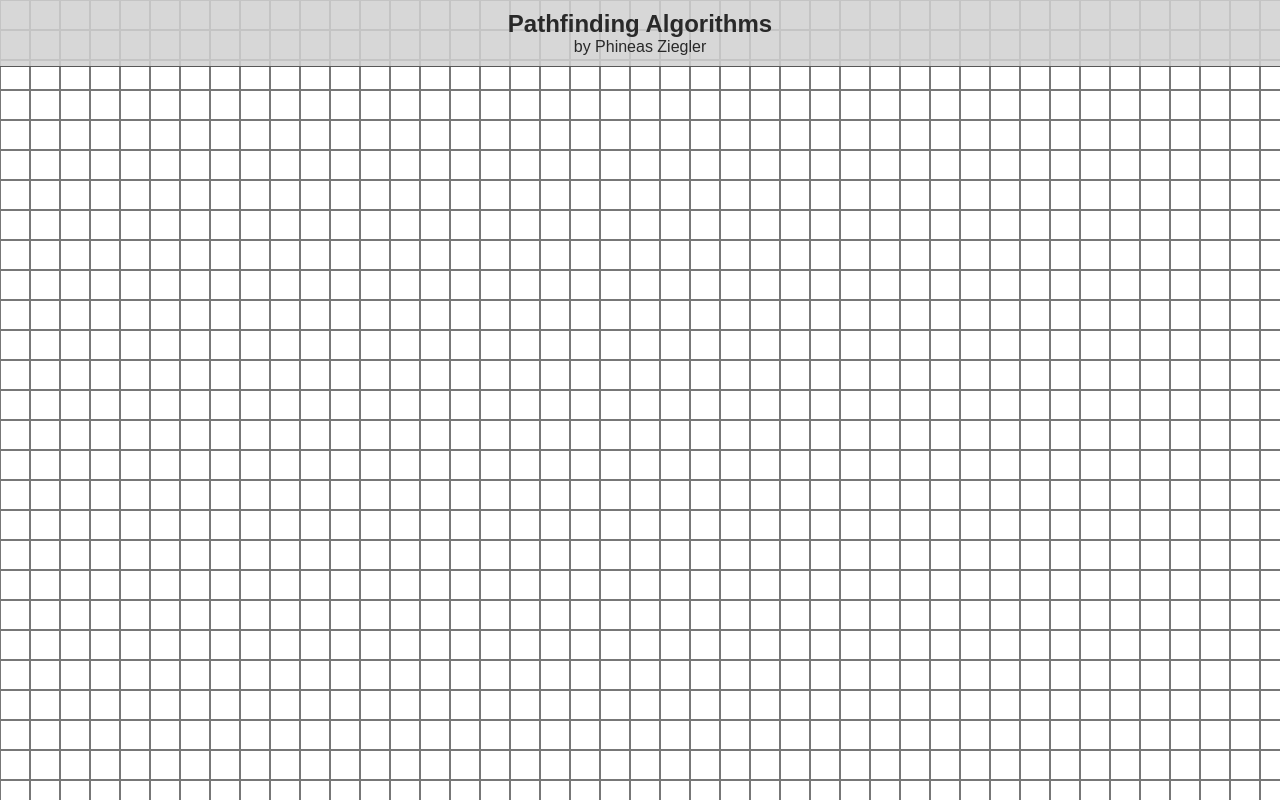
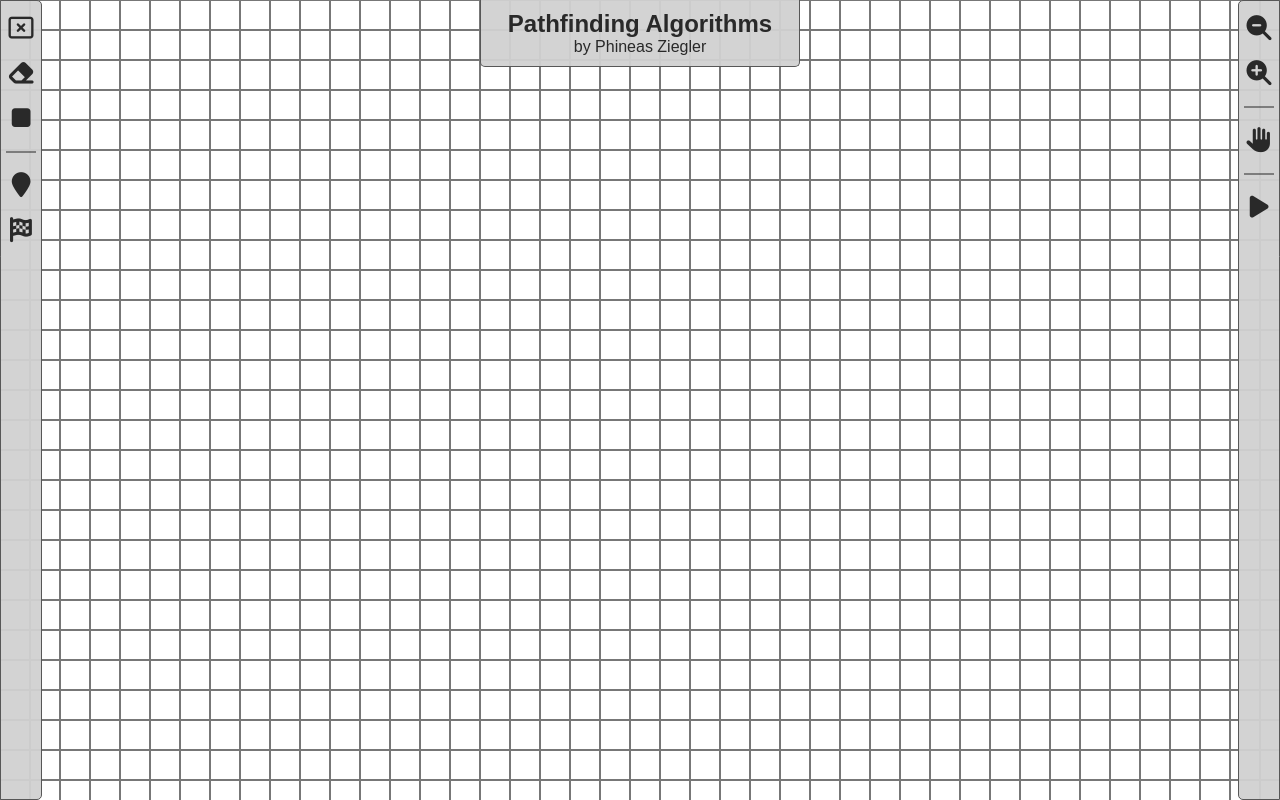
Before and after one commit to phinziegler/Pathfinding-Algorithms, a plain HTML site: page index.html in a window 1280 px wide. Drawn offline with Linux system fonts and the light colour scheme.

Commit message:
tool ui and beginning scripts

```diff
--- a/index.html
+++ b/index.html
@@ -1,5 +1,6 @@
 <!DOCTYPE html>
 <html lang="en">
+
 <head>
     <meta charset="UTF-8">
     <meta http-equiv="X-UA-Compatible" content="IE=edge">
@@ -7,17 +8,33 @@
 
     <link rel="stylesheet" href="style.css">
     <script defer type="module" src="src/script.js"></script>
+    <script src="https://kit.fontawesome.com/73970ed689.js" crossorigin="anonymous"></script>
 
     <title>Pathfinding Algorithms</title>
 </head>
+
 <body>
     <canvas id="canvas"></canvas>
     <section id="intro">
         <h1>Pathfinding Algorithms</h1>
         <p>by Phineas Ziegler</p>
     </section>
+    <div class="toolbar left">
+        <i id="clear"class="far fa-window-close" title="Clear all"></i>
+        <i id="erase"class="fas fa-eraser" title="Erase tile"></i>
+        <i id="wall"class="fas fa-stop" title="Add walls"></i>
+        <hr>
+        <i id="start"class="fas fa-map-marker" title="Place start"></i>
+        <i id="goal"class="fas fa-flag-checkered" title="Place goal"></i>
+    </div>
+    <div class="toolbar right">
+        <i id="zoom-out"class="fas fa-search-minus" title="Zoom out"></i>
+        <i id="zoom-in"class="fas fa-search-plus" title="Zoom in"></i>
+        <hr>
+        <i id="drag"class="fas fa-hand-paper" title="Drag viewport"></i>
+        <hr>
+        <i id="start"class="fas fa-play" title="Begin search"></i>
+    </div>
 
 </body>
-
-
 </html>
--- a/src/script.js
+++ b/src/script.js
@@ -2,9 +2,14 @@
 import { Coordinate } from "./coordinate.js";
 import { Tile } from "./tile.js";
 import { Render } from "./render.js";
+import { ToolHandler } from "./toolHandler.js";
+
+export { setTool };
 
 //------------------------------------------------------------------------------------------------
 let canvas = document.getElementById("canvas");
+new ToolHandler();
+let activeTool = null;
 let tileArray = [];
 let offset = new Coordinate(0, 0);
 let render = new Render(canvas);
@@ -46,6 +51,12 @@ function mouseLocation(e) {
     let x = Math.floor((e.clientX - rect.left) * scaleX) + 1;
     let y = Math.floor((e.clientY - rect.top) * scaleY) + 1;
     return new Coordinate(x, y);
+}
+
+// SET TOOL
+function setTool(id) {
+    activeTool = id;
+    console.log(id + " active tool");
 }
 
 // SET OFFSET-------------------------------------------------------------------------------------
--- /dev/null
+++ b/src/toolHandler.js
@@ -0,0 +1,31 @@
+/*
+    1. clear: clear all tiles
+    2. erase: erase a single tile
+    3. wall: add a wall
+    4. start: place a start location
+    5. goal: place a goal location
+    6. zoom-out: zoom out
+    7. zoom-in: zoom in
+    8. drag: drag viewport
+    9. start: begin search + animation
+*/
+export { ToolHandler };
+import { setTool } from "./script.js";
+class ToolHandler {
+    constructor() {
+        this.accentColor = getComputedStyle(document.documentElement).getPropertyValue('--accent');
+        this.primaryColor = getComputedStyle(document.documentElement).getPropertyValue('--color1');
+        this.activeTool = null;
+        this.tools = Array.from(document.querySelectorAll("i"));
+        this.tools.forEach(i => {
+            i.addEventListener("click", () => {
+                console.log(i.id);
+                this.toolClick(i.id);
+            })
+        });
+    }
+
+    toolClick(id) {
+        setTool(id);
+    }
+}
--- a/style.css
+++ b/style.css
@@ -1,18 +1,29 @@
+:root {
+    --color1: #292929;
+    --color2: #d1d1d1f2;
+    --color3: #575757;
+    --accent: #d17000;
+}
+
 * {
     box-sizing: border-box;
     margin: 0;
     padding: 0;
     font-family:Arial, Helvetica, sans-serif;
-    color:rgb(41, 41, 41);
+    color:var(--color1);
 }
 
 #intro {
     position: absolute;
-    width: 100%;
+    width: 320px;
+    left: 50%;
+    transform: translateX(-50%);
     text-align: center;
     padding: 10px;
-    background-color: rgba(209, 209, 209, 0.863);
-    border-bottom: 1px solid rgb(87, 87, 87);
+    background-color: var(--color2);
+    border-radius: 0 0 5px 5px;
+    border: 1px solid var(--color3);
+    border-top: none;
     user-select: none;
     pointer-events: none;
 }
@@ -23,3 +34,40 @@
     position: absolute;
     top: 0;
 }
+
+.toolbar {
+    height: 100%;
+    display: flex;
+    flex-direction: column;
+    align-items: center;
+    justify-items: center;
+    padding: 5px;
+    position: fixed;
+    font-size: 25px;
+    border: 1px solid var(--color3);
+    background-color: var(--color2);
+}
+.left {
+    left: 0;
+    border-radius: 0 5px 5px 0;
+}
+.right {
+    right: 0px;
+    border-radius: 5px 0 0 5px;
+}
+.toolbar > hr {
+    margin: 10px 0 10px 0;
+    width: 100%;
+    border: 1px solid var(--color1);
+    opacity: 50%;
+}
+.toolbar > i {
+    width: 30px;
+    text-align: center;
+    margin: 10px 0 10px 0;
+    transition: color .1s;
+}
+.toolbar > i:hover {
+    cursor: pointer;
+    color: var(--accent);
+}
```
